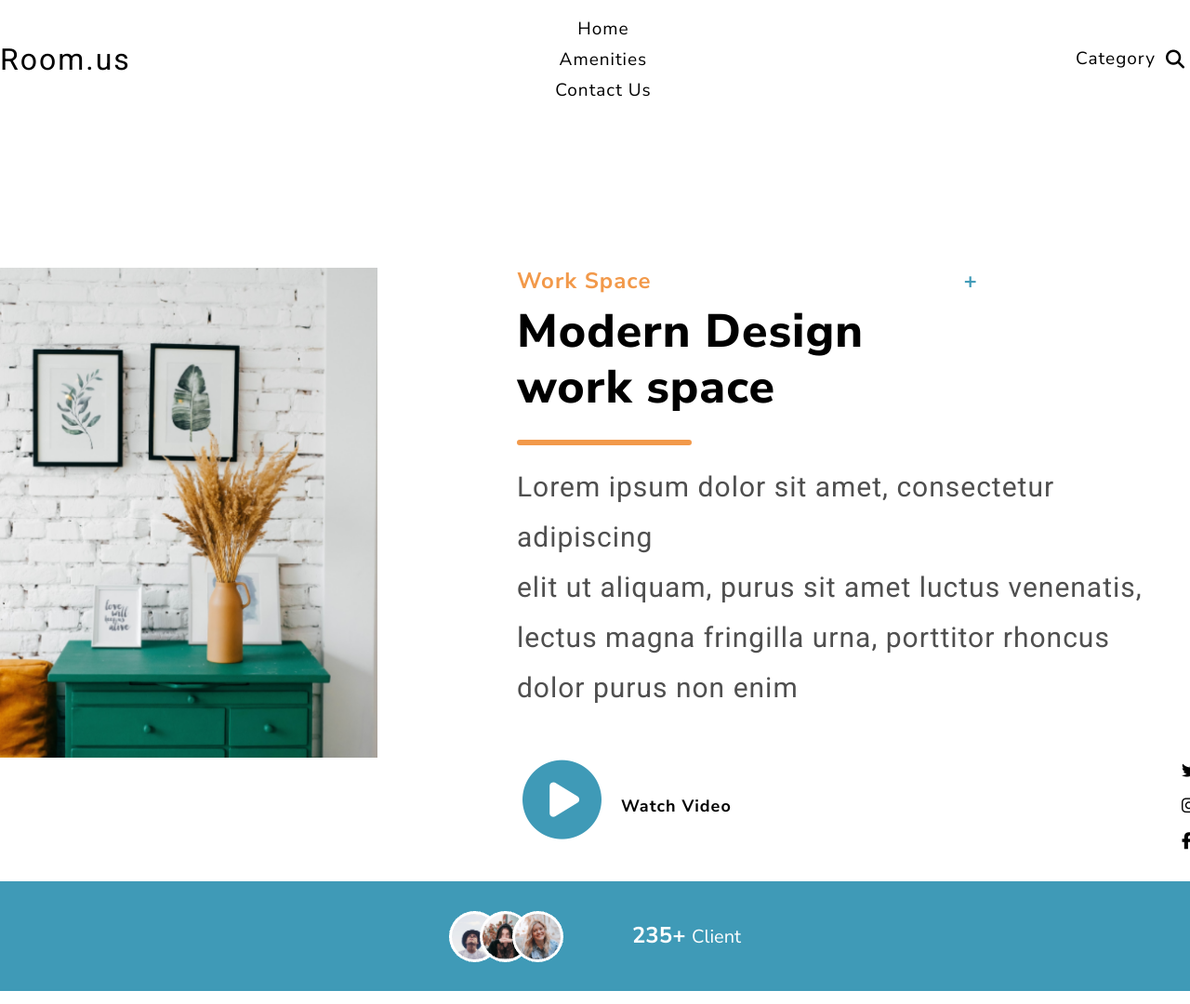
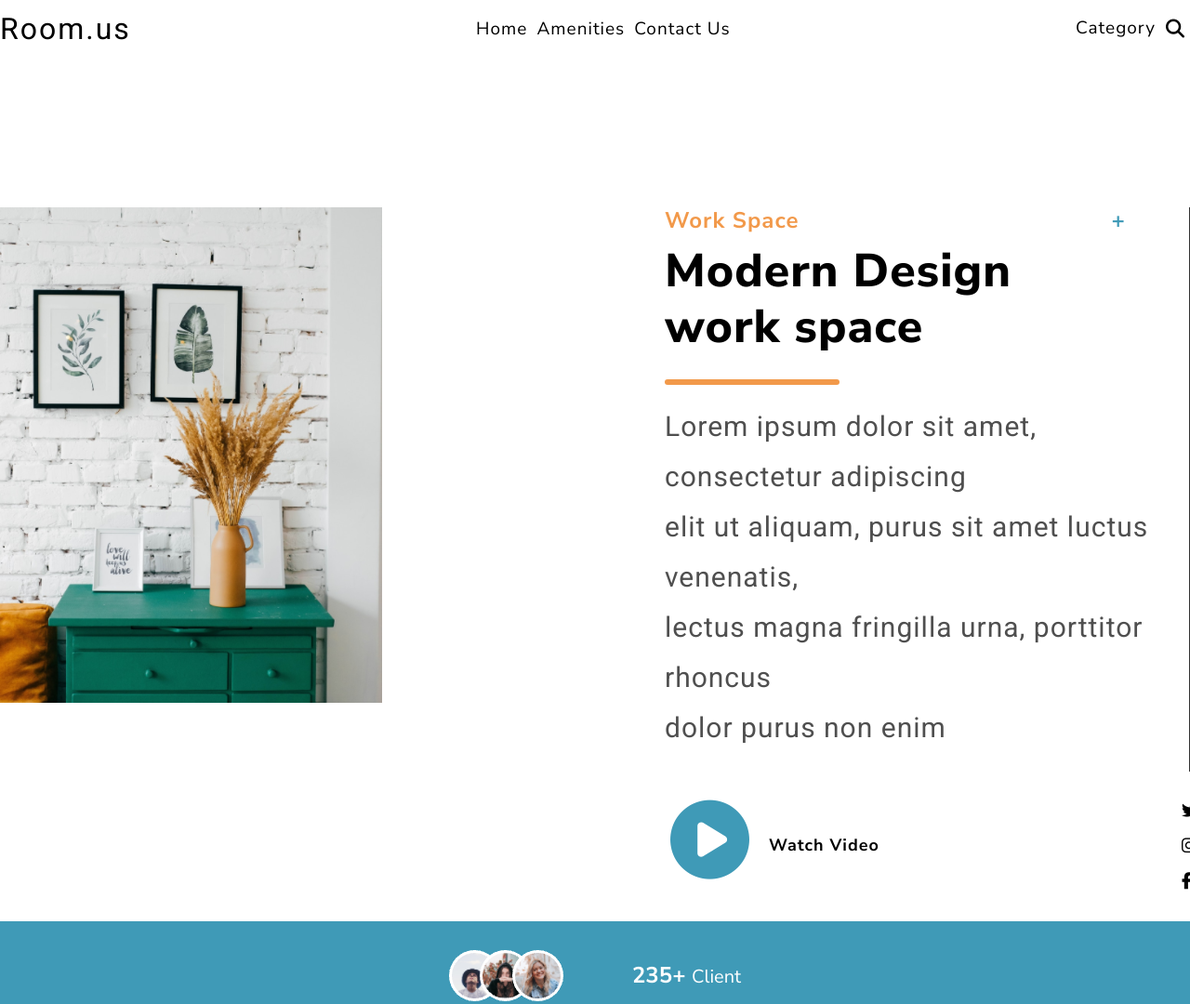
Before and after one commit to InnaMazur/fe-start-12022025, a plain HTML site: page 08/index.html in a window 1280 px wide. Shown: the top 1080 px of the page at 93% size. Drawn offline with Linux system fonts and the light colour scheme.

Commit message:
homework 08 media

```diff
--- a/08/style/media.css
+++ b/08/style/media.css
@@ -2,9 +2,10 @@
     box-sizing: border-box;
 }
 body{
+
     width: 100%;
     margin: 0 auto;
-    height: 100%;
+    /* height: 100%; */
     font-family: Nunito Sans, Roboto;
     font-optical-sizing: auto;
     font-weight: 400;
@@ -22,10 +23,8 @@
     padding-top: 4,3%;
     padding-bottom: 11,1%;
     margin-bottom: 160px;
-
     align-items: center;
-    /* justify-content: space-between; */
-    /* gap: 275px; */
+    justify-content: space-between;
 
 
 
@@ -42,6 +41,10 @@
     display: flex;
   text-align: center;
 gap: 35px;
+justify-content: space-between;
+align-items: center;
+flex-direction: row;
+
 
 
 }
@@ -249,15 +252,8 @@
     font-size: 20px;
     line-height: 1px;
     color: white;
-}
-@media screen and (max-width:860px){
-    header,main{
-        flex-direction: column;
-
-    }
-}
-.menu{
-    flex-direction: column;
+}.menu{
+    /* flex-direction: column; */
     gap: 10px;
     padding-top: 20px;
     padding-bottom: 20px;
@@ -265,14 +261,25 @@
 .category{
     gap: 5px;
 }
-/* .left-box{
+.left-box{
     width: 100%;
 }
+@media screen and (max-width:768px){
+    header,main{
+        flex-direction: column;
+
+    }
+}
+/* .menu{
+    flex-direction: column;
+    align-items: flex-start;
+} */
+
 .right-box{
     width: 100%;
-}  */
+}
 .text-box{
-    border-right: none;
+    /* border-right: none; */
     padding-right: 0px;
 }
 /* footer{
--- /dev/null
+++ b/09/style/reset.css
@@ -0,0 +1,48 @@
+/* http://meyerweb.com/eric/tools/css/reset/
+   v2.0 | 20110126
+   License: none (public domain)
+*/
+
+html, body, div, span, applet, object, iframe,
+h1, h2, h3, h4, h5, h6, p, blockquote, pre,
+a, abbr, acronym, address, big, cite, code,
+del, dfn, em, img, ins, kbd, q, s, samp,
+small, strike, strong, sub, sup, tt, var,
+b, u, i, center,
+dl, dt, dd, ol, ul, li,
+fieldset, form, label, legend,
+table, caption, tbody, tfoot, thead, tr, th, td,
+article, aside, canvas, details, embed,
+figure, figcaption, footer, header, hgroup,
+menu, nav, output, ruby, section, summary,
+time, mark, audio, video {
+	margin: 0;
+	padding: 0;
+	border: 0;
+	font-size: 100%;
+	font: inherit;
+	vertical-align: baseline;
+}
+/* HTML5 display-role reset for older browsers */
+article, aside, details, figcaption, figure,
+footer, header, hgroup, menu, nav, section {
+	display: block;
+}
+body {
+	line-height: 1;
+}
+ol, ul {
+	list-style: none;
+}
+blockquote, q {
+	quotes: none;
+}
+blockquote:before, blockquote:after,
+q:before, q:after {
+	content: '';
+	content: none;
+}
+table {
+	border-collapse: collapse;
+	border-spacing: 0;
+}
```
Also changed, not shown: 09/index.html (added, +29 -0 lines), 09/image/Big hero lft 1.png (added), 09/image/Logo-3 1.png (added), 09/image/Rectangle 11 (1).png (added), 09/image/Rectangle 12.png (added), 09/image/Rectangle 13.png (added), 09/style/grid.css (added), 1 other file.
